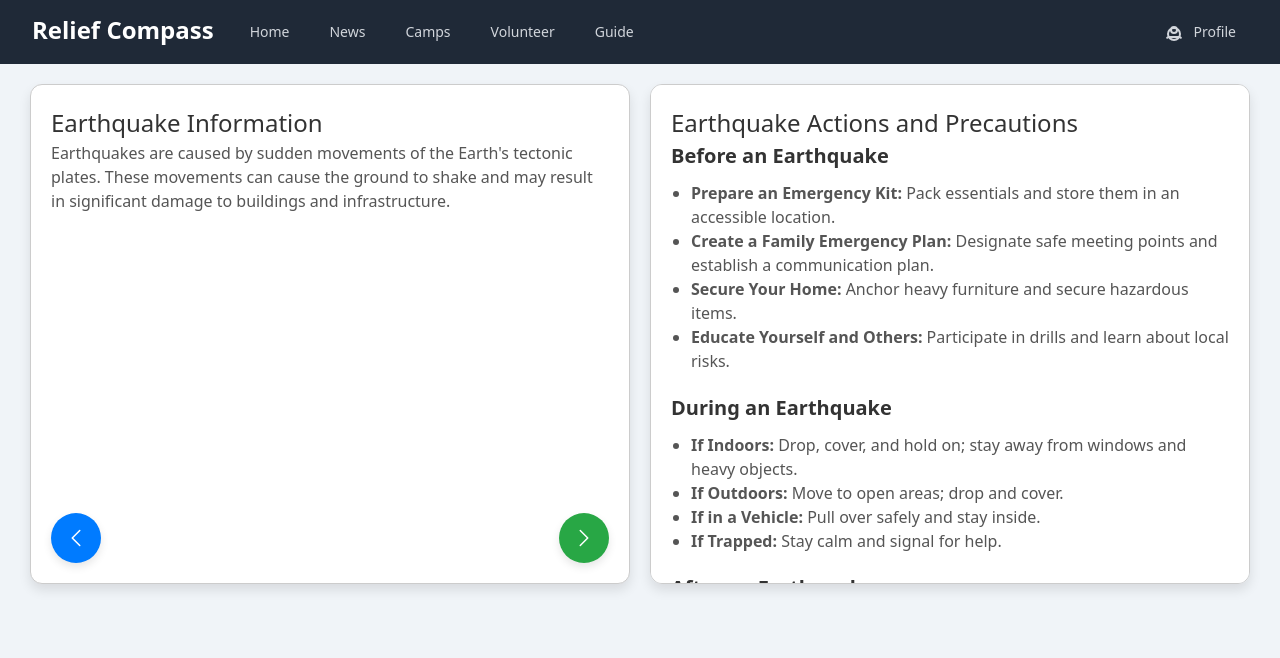
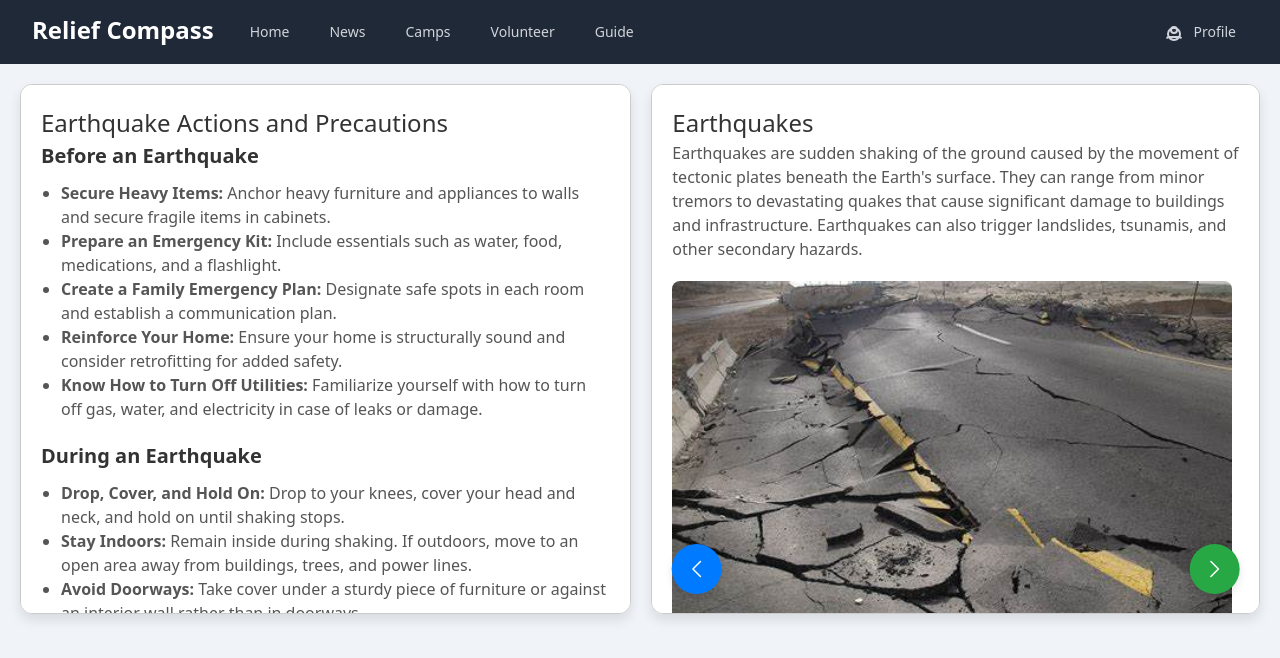
Before and after one commit to TheTempest76/code-fury-submission, a Next.js app: page /guide/earthquake in a window 1280 px wide. Shown: the top 658 px of the page. Built offline with nearby package versions, Linux system fonts and the light colour scheme.

Commit message:
Update page.jsx

```diff
--- a/src/app/guide/earthquake/page.jsx
+++ b/src/app/guide/earthquake/page.jsx
@@ -1,10 +1,10 @@
-// pages/earthquake.js
+// pages/earthquakes.js
 "use client";
 import { useState } from 'react';
 import Image from 'next/image'; // Import the Image component
 import { ChevronLeftIcon, ChevronRightIcon } from '@heroicons/react/24/solid';
 
-const Earthquake = () => {
+const Earthquakes = () => {
   const [step, setStep] = useState(0);
 
   const handleNext = () => {
@@ -17,27 +17,112 @@ const Earthquake = () => {
 
   return (
     <div style={{ display: 'flex', flexDirection: 'row', justifyContent: 'center', padding: '20px', backgroundColor: '#f0f4f8', minHeight: '100vh', gap: '20px' }}>
-      <div style={{ width: '600px', height: '500px', padding: '20px', border: '1px solid #ccc', borderRadius: '12px', boxShadow: '0 6px 12px rgba(0, 0, 0, 0.1)', backgroundColor: '#ffffff', display: 'flex', flexDirection: 'column', justifyContent: 'space-between' }}>
+
+      <div style={{ width: '650px', height: '530px', padding: '20px', border: '1px solid #ccc', borderRadius: '12px', boxShadow: '0 6px 12px rgba(0, 0, 0, 0.1)', backgroundColor: '#ffffff', overflowY: 'auto', display: 'flex', flexDirection: 'column', alignItems: 'flex-start' }}>
+        <h1 style={{ color: '#333', fontSize: '24px', textAlign: 'left' }}>Earthquake Actions and Precautions</h1>
+
+        <h2 style={{ color: '#333', fontSize: '20px', fontWeight: 'bold', textAlign: 'left', marginBottom: '10px' }}>Before an Earthquake</h2>
+        <ul style={{ color: '#555', fontSize: '16px', listStyleType: 'disc', paddingLeft: '20px', marginBottom: '20px', textAlign: 'left' }}>
+          <li><strong>Secure Heavy Items:</strong> Anchor heavy furniture and appliances to walls and secure fragile items in cabinets.</li>
+          <li><strong>Prepare an Emergency Kit:</strong> Include essentials such as water, food, medications, and a flashlight.</li>
+          <li><strong>Create a Family Emergency Plan:</strong> Designate safe spots in each room and establish a communication plan.</li>
+          <li><strong>Reinforce Your Home:</strong> Ensure your home is structurally sound and consider retrofitting for added safety.</li>
+          <li><strong>Know How to Turn Off Utilities:</strong> Familiarize yourself with how to turn off gas, water, and electricity in case of leaks or damage.</li>
+        </ul>
+
+        <h2 style={{ color: '#333', fontSize: '20px', fontWeight: 'bold', textAlign: 'left', marginBottom: '10px' }}>During an Earthquake</h2>
+        <ul style={{ color: '#555', fontSize: '16px', listStyleType: 'disc', paddingLeft: '20px', marginBottom: '20px', textAlign: 'left' }}>
+          <li><strong>Drop, Cover, and Hold On:</strong> Drop to your knees, cover your head and neck, and hold on until shaking stops.</li>
+          <li><strong>Stay Indoors:</strong> Remain inside during shaking. If outdoors, move to an open area away from buildings, trees, and power lines.</li>
+          <li><strong>Avoid Doorways:</strong> Take cover under a sturdy piece of furniture or against an interior wall rather than in doorways.</li>
+          <li><strong>Be Prepared for Aftershocks:</strong> Expect and be ready for aftershocks that may follow the main quake.</li>
+          <li><strong>Stay Informed:</strong> Use a battery-powered radio or other means to stay updated on emergency information and instructions.</li>
+          <li><strong>Check for Injuries:</strong> Provide first aid to yourself and others, and seek medical help if needed.</li>
+        </ul>
+
+        <h2 style={{ color: '#333', fontSize: '20px', fontWeight: 'bold', textAlign: 'left', marginBottom: '10px' }}>After an Earthquake</h2>
+        <ul style={{ color: '#555', fontSize: '16px', listStyleType: 'disc', paddingLeft: '20px', marginBottom: '20px', textAlign: 'left' }}>
+          <li><strong>Inspect Your Home:</strong> Check for structural damage and hazards. Avoid using candles or matches due to potential gas leaks.</li>
+          <li><strong>Check for Gas Leaks:</strong> If you smell gas, turn off the gas supply and evacuate immediately. Report the leak to authorities.</li>
+          <li><strong>Be Careful of Aftershocks:</strong> Expect and be prepared for aftershocks that may occur in the days following the quake.</li>
+          <li><strong>Follow Official Instructions:</strong> Adhere to guidance from local authorities and emergency services.</li>
+          <li><strong>Help Neighbors:</strong> Assist those who may be injured or unable to help themselves.</li>
+          <li><strong>Document Damage:</strong> Take photos of any damage for insurance purposes and report it as needed.</li>
+          <li><strong>Review and Update Your Emergency Plan:</strong> Assess the effectiveness of your plan and make improvements as necessary.</li>
+        </ul>
+        <div style={{ display: 'flex', justifyContent: 'center', marginTop: '20px' }}>
+          <Image
+            src="/images/earthquakes.jpg" // Path to your image file in the public/images directory
+            alt="Earthquake Safety Tips"
+            width={560} // Set the width of the image
+            height={300} // Set the height of the image
+            style={{ borderRadius: '8px', objectFit: 'cover' }} // Optional styling
+          />
+        </div>
+      </div>
+
+      <div style={{ width: '650px', height: '530px', display: 'flex', flexDirection: 'column', position: 'relative' }}>
+        <div style={{ flex: 1, overflowY: 'auto', padding: '20px', border: '1px solid #ccc', borderRadius: '12px', boxShadow: '0 6px 12px rgba(0, 0, 0, 0.1)', backgroundColor: '#ffffff' }}>
           <div>
             {step === 0 && (
               <>
-              <h1 style={{ color: '#333', fontSize: '24px', textAlign: 'left' }}>Earthquake Information</h1>
-              <p style={{ color: '#555', fontSize: '16px', textAlign: 'left' }}>Earthquakes are caused by sudden movements of the Earth's tectonic plates. These movements can cause the ground to shake and may result in significant damage to buildings and infrastructure.</p>
+                <h1 style={{ color: '#333', fontSize: '24px', textAlign: 'left' }}>Earthquakes</h1>
+
+                <p style={{ color: '#555', fontSize: '16px', textAlign: 'left', marginBottom: '20px' }}>
+                  Earthquakes are sudden shaking of the ground caused by the movement of tectonic plates beneath the Earth's surface. They can range from minor tremors to devastating quakes that cause significant damage to buildings and infrastructure. Earthquakes can also trigger landslides, tsunamis, and other secondary hazards.
+                </p>
+                <div style={{ marginBottom: '20px', textAlign: 'center' }}>
+                  <Image
+                    src="/images/et1.jpg" // Path to your image file in the public/images directory
+                    alt="Types of Earthquakes"
+                    width={560} // Set the width of the image
+                    height={300} // Set the height of the image
+                    style={{ borderRadius: '8px', objectFit: 'cover' }} // Optional styling
+                  />
+                </div>
+                <h2 style={{ color: '#333', fontSize: '20px', textAlign: 'left' }}>Types of Earthquakes</h2>
+                <ul style={{ color: '#555', fontSize: '16px', textAlign: 'left' }}>
+                  <li><strong>Tectonic Earthquakes:</strong> Caused by the movement of tectonic plates. These are the most common and can be minor or major.</li>
+                  <li><strong>Volcanic Earthquakes:</strong> Result from the movement of magma within volcanoes, often occurring before or during eruptions.</li>
+                  <li><strong>Induced Earthquakes:</strong> Caused by human activities such as mining, reservoir-induced seismicity, or hydraulic fracturing (fracking).</li>
+                  <li><strong>Collapse Earthquakes:</strong> Occur due to the collapse of underground caves or mines.</li>
+                </ul>
               </>
             )}
             {step === 1 && (
               <>
                 <h2 style={{ color: '#333', fontSize: '20px', textAlign: 'left' }}>Guide</h2>
                 <ul style={{ color: '#555', fontSize: '16px', textAlign: 'left' }}>
-                <li>Drop to the ground and take cover under a sturdy piece of furniture.</li>
-                <li>Hold on until the shaking stops.</li>
-                <li>After the shaking, check for injuries and be cautious of potential hazards such as gas leaks.</li>
-                <li>Follow emergency instructions from local authorities.</li>
+                  <li><strong>Drop, Cover, and Hold On:</strong> During shaking, drop to your knees, cover your head and neck, and hold on until the shaking stops.</li>
+                  <li><strong>Stay Indoors:</strong> Remain inside if you are indoors. If you are outdoors, move away from buildings, trees, and power lines.</li>
+                  <li><strong>Expect Aftershocks:</strong> Aftershocks can follow the main quake and may cause additional damage.</li>
+                  <li><strong>Inspect for Damage:</strong> Check your home for damage and hazards. Avoid using open flames in case of gas leaks.</li>
+                  <li><strong>Help Others:</strong> Check on neighbors and assist those who may need help.</li>
+                  <li><strong>Stay Informed:</strong> Use emergency radios or other means to receive updates and instructions from authorities.</li>
+                  <li><strong>Prepare for Recovery:</strong> Be ready for recovery efforts, including potential evacuations or temporary shelters.</li>
+                </ul>
+              </>
+            )}
+            {step === 2 && (
+              <>
+                <h2 style={{ color: '#333', fontSize: '20px', textAlign: 'left' }}>Earthquake Preparedness for Communities</h2>
+                <ul style={{ color: '#555', fontSize: '16px', textAlign: 'left' }}>
+                  <li><strong>Develop a Community Earthquake Plan:</strong> Collaborate with local officials to create a comprehensive earthquake response plan.</li>
+                  <li><strong>Conduct Earthquake Drills:</strong> Regularly practice earthquake drills to ensure readiness and familiarity with procedures.</li>
+                  <li><strong>Improve Infrastructure:</strong> Invest in retrofitting buildings and infrastructure to withstand seismic activity.</li>
+                  <li><strong>Educate Residents:</strong> Provide education and training on earthquake preparedness and response.</li>
+                  <li><strong>Form Emergency Teams:</strong> Establish and train local volunteer groups for emergency response and recovery.</li>
+                  <li><strong>Promote Building Codes:</strong> Ensure enforcement of building codes that address earthquake safety.</li>
+                  <li><strong>Coordinate with Neighboring Areas:</strong> Work with neighboring communities to share resources and strategies for earthquake preparedness.</li>
+                  <li><strong>Run Awareness Campaigns:</strong> Raise public awareness about earthquake risks and preparedness through campaigns and informational materials.</li>
+                  <li><strong>Plan for Long-Term Recovery:</strong> Develop strategies for long-term recovery and support for affected community members.</li>
                 </ul>
               </>
             )}
           </div>
-        <div style={{ display: 'flex', justifyContent: 'space-between', marginTop: '20px' }}>
+        </div>
+        {/* Fixed navigation buttons */}
+        <div style={{ position: 'absolute', bottom: '20px', left: '50%', transform: 'translateX(-50%)', display: 'flex', justifyContent: 'space-between', width: '100%', padding: '0 20px' }}>
           <button
             style={{ backgroundColor: '#007BFF', color: '#ffffff', border: 'none', borderRadius: '50%', width: '50px', height: '50px', display: 'flex', alignItems: 'center', justifyContent: 'center', cursor: 'pointer', boxShadow: '0 4px 8px rgba(0, 0, 0, 0.1)', transition: 'background-color 0.3s', marginRight: '10px' }}
             onClick={handleBack}
@@ -48,55 +133,15 @@ const Earthquake = () => {
           <button
             style={{ backgroundColor: '#28A745', color: '#ffffff', border: 'none', borderRadius: '50%', width: '50px', height: '50px', display: 'flex', alignItems: 'center', justifyContent: 'center', cursor: 'pointer', boxShadow: '0 4px 8px rgba(0, 0, 0, 0.1)', transition: 'background-color 0.3s', marginLeft: '10px' }}
             onClick={handleNext}
-            disabled={step === 1}
+            disabled={step === 2}
           >
             <ChevronRightIcon style={{ width: '24px', height: '24px' }} />
           </button>
         </div>
       </div>
 
-      <div style={{ width: '600px', height: '500px', padding: '20px', border: '1px solid #ccc', borderRadius: '12px', boxShadow: '0 6px 12px rgba(0, 0, 0, 0.1)', backgroundColor: '#ffffff', overflowY: 'auto', display: 'flex', flexDirection: 'column', alignItems: 'flex-start' }}>
-        <h1 style={{ color: '#333', fontSize: '24px', textAlign: 'left' }}>Earthquake Actions and Precautions</h1>
-
-        <h2 style={{ color: '#333', fontSize: '20px', fontWeight: 'bold', textAlign: 'left', marginBottom: '10px' }}>Before an Earthquake</h2>
-        <ul style={{ color: '#555', fontSize: '16px', listStyleType: 'disc', paddingLeft: '20px', marginBottom: '20px', textAlign: 'left' }}>
-          <li><strong>Prepare an Emergency Kit:</strong> Pack essentials and store them in an accessible location.</li>
-          <li><strong>Create a Family Emergency Plan:</strong> Designate safe meeting points and establish a communication plan.</li>
-          <li><strong>Secure Your Home:</strong> Anchor heavy furniture and secure hazardous items.</li>
-          <li><strong>Educate Yourself and Others:</strong> Participate in drills and learn about local risks.</li>
-        </ul>
-
-        <h2 style={{ color: '#333', fontSize: '20px', fontWeight: 'bold', textAlign: 'left', marginBottom: '10px' }}>During an Earthquake</h2>
-        <ul style={{ color: '#555', fontSize: '16px', listStyleType: 'disc', paddingLeft: '20px', marginBottom: '20px', textAlign: 'left' }}>
-          <li><strong>If Indoors:</strong> Drop, cover, and hold on; stay away from windows and heavy objects.</li>
-          <li><strong>If Outdoors:</strong> Move to open areas; drop and cover.</li>
-          <li><strong>If in a Vehicle:</strong> Pull over safely and stay inside.</li>
-          <li><strong>If Trapped:</strong> Stay calm and signal for help.</li>
-        </ul>
-
-        <h2 style={{ color: '#333', fontSize: '20px', fontWeight: 'bold', textAlign: 'left', marginBottom: '10px' }}>After an Earthquake</h2>
-        <ul style={{ color: '#555', fontSize: '16px', listStyleType: 'disc', paddingLeft: '20px', marginBottom: '20px', textAlign: 'left' }}>
-          <li><strong>Check for Injuries:</strong> Provide first aid and seek medical help if necessary.</li>
-          <li><strong>Inspect Your Home:</strong> Check for damage and avoid hazards.</li>
-          <li><strong>Avoid Hazards:</strong> Stay away from fallen debris and downed power lines.</li>
-          <li><strong>Follow Official Instructions:</strong> Listen to emergency broadcasts and follow local authority instructions.</li>
-          <li><strong>Help Neighbors:</strong> Check on others and share resources.</li>
-          <li><strong>Prepare for Aftershocks:</strong> Stay alert and secure loose items.</li>
-          <li><strong>Document Damage:</strong> Take photos and report damage for insurance purposes.</li>
-          <li><strong>Review and Update Plans:</strong> Assess and improve your emergency plan and restock supplies.</li>
-        </ul>
-        <div style={{ marginTop: '20px', display: 'flex', justifyContent: 'center', width: '100%' }}>
-          <Image
-            src="/images/etimg.jpg" // Path to your image file in the public/images directory
-            alt="Earthquake Safety Tips"
-            width={560} // Set the width of the image
-            height={300} // Set the height of the image
-            style={{ borderRadius: '8px', objectFit: 'cover' }} // Optional styling
-          />
-        </div>
-      </div>
     </div>
   );
 };
 
-export default Earthquake;
+export default Earthquakes;
```
Lines whose indentation alone changed are shown as unchanged.
